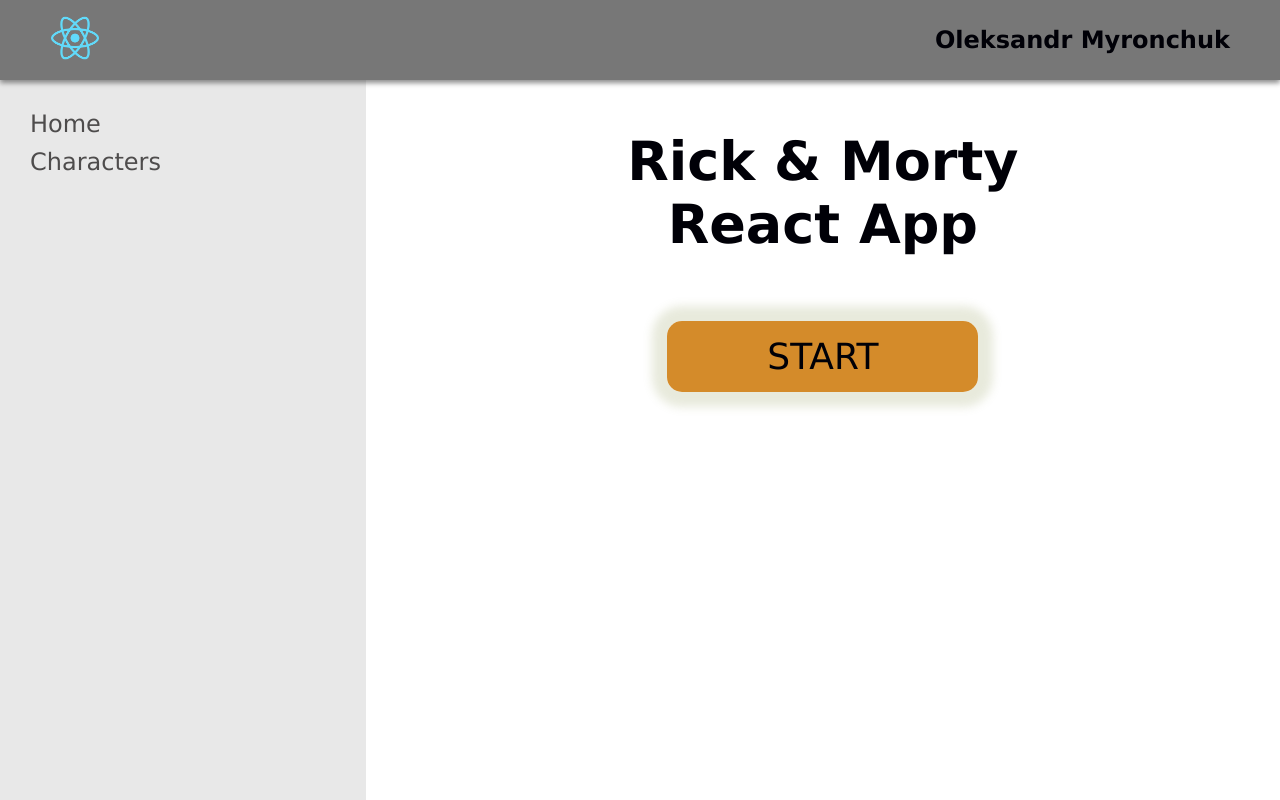
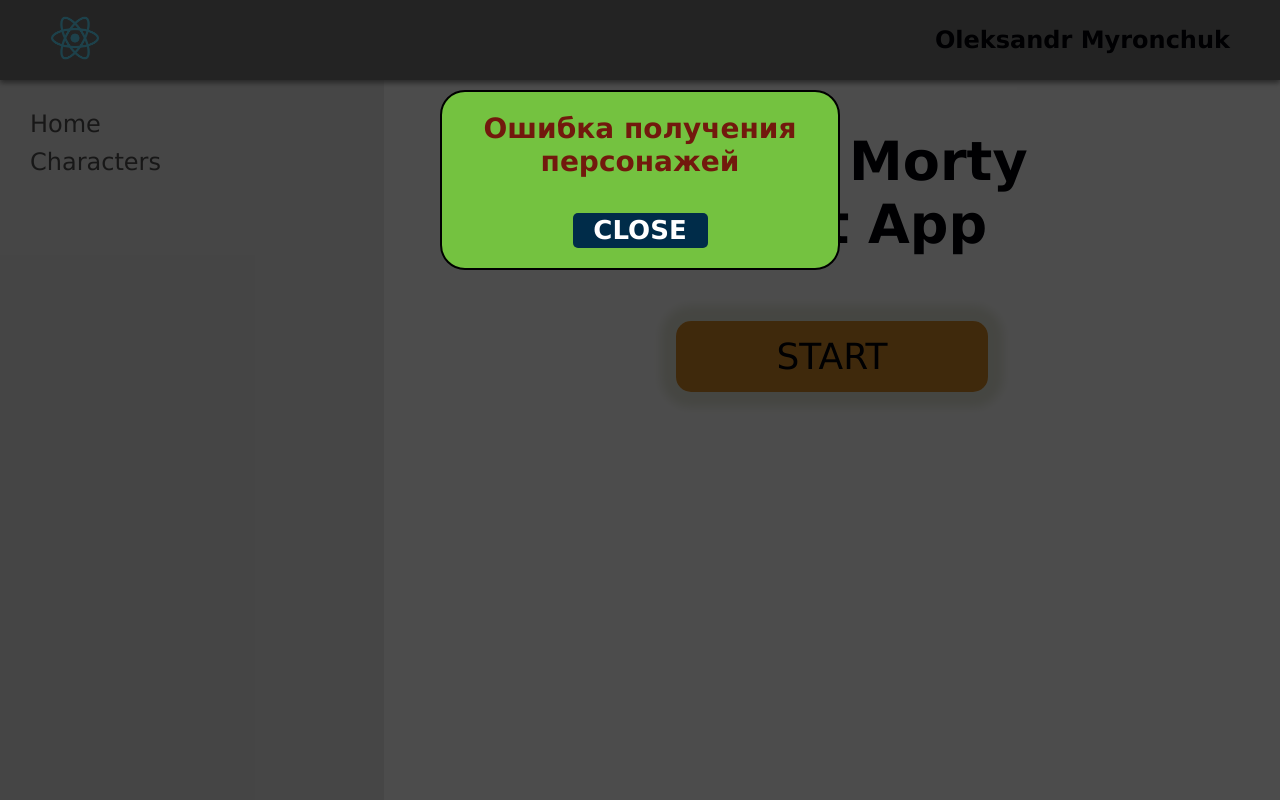
Before and after one commit to SMU25/Rick-and-Morty-React-App, a React (Create React App) app: page / in a window 1280 px wide. Built offline with nearby package versions, Linux system fonts and the light colour scheme; no server answers.

Commit message:
Add custom modal window

```diff
--- a/src/App.js
+++ b/src/App.js
@@ -1,12 +1,13 @@
-import { useState, useEffect } from "react";
+import React, { useState, useEffect } from "react";
 import { Route, Routes } from "react-router-dom";
 import axios from "axios";
 
 import Header from "./components/Header/Header";
 import Menu from "./components/Menu/Menu";
+import ModalWindow from "./components/ModalWindow";
 
 import Home from "./pages/Home";
-import Chatacters from "./pages/Characters";
+import Characters from "./pages/Characters";
 
 function App() {
   const [characters, setCharacters] = useState([]);
@@ -14,6 +15,8 @@
   const [loading, setLoading] = useState(true);
   const [currentPage, setCurrentPage] = useState(1);
   const [charactersPerPage, setCharactersPerPage] = useState(20);
+  const [openedModal, setOpenedModal] = useState(false);
+  const [textModal, setTextModal] = useState("");
   useEffect(() => {
     async function getCharacters() {
       try {
@@ -21,13 +24,13 @@
           `https://rickandmortyapi.com/api/character/?page=${currentPage}`
         );
 
+        setCharacters(data.results);
         setInfo(data.info);
-        setCharacters(data.results);
 
         setLoading(false);
       } catch (error) {
-        alert("Ошибка получения персонажей");
-        console.log(error);
+        setTextModal("Ошибка получения персонажей");
+        setOpenedModal(true);
       }
     }
     getCharacters();
@@ -51,6 +54,11 @@
   };
   return (
     <div className="container">
+      <ModalWindow
+        opened={openedModal}
+        text={textModal}
+        setOpenedModal={setOpenedModal}
+      />
       <Header />
       <div className="wrapper">
         <Menu />
@@ -60,7 +68,7 @@
             <Route
               path="/characters"
               element={
-                <Chatacters
+                <Characters
                   characters={currentCharacters}
                   loading={loading}
                   totalCharacters={info.count}
--- a/src/components/Card.jsx
+++ b/src/components/Card.jsx
@@ -6,7 +6,7 @@
         src={image}
         alt="img"
         title={`
-        Character: ${name}
+        ${name}
         Status: ${status}
         Species: ${species}`}
       />
--- a/src/components/Header/Header.module.scss
+++ b/src/components/Header/Header.module.scss
@@ -2,10 +2,14 @@
   display: flex;
   justify-content: space-between;
   align-items: center;
-  max-width: 100%;
+  position: fixed;
+  top: 0;
+  left: 0;
+  width: 100%;
   height: 10vh;
   padding: 0 50px;
-  background-color: rgba(0, 0, 0, 0.534);
+  background-color: rgb(119, 119, 119);
+
   -webkit-box-shadow: 0px 3px 5px 0px rgba(36, 36, 36, 0.521);
   -moz-box-shadow: 0px 3px 5px 0px rgba(36, 36, 36, 0.521);
   box-shadow: 0px 3px 5px 0px rgba(36, 36, 36, 0.521);
--- a/src/components/Menu/Menu.module.scss
+++ b/src/components/Menu/Menu.module.scss
@@ -1,8 +1,9 @@
 .menu {
+  position: fixed;
+  left: 0;
   width: 30%;
-  min-height: 90vh;
+  height: 90vh;
   background-color: rgba(87, 87, 87, 0.137);
-  left: 0;
 
   &__list {
     margin: 30px 50px 0 30px;
--- /dev/null
+++ b/src/components/ModalWindow.jsx
@@ -0,0 +1,14 @@
+function ModalWindow({ opened, text = "", setOpenedModal }) {
+  return (
+    <div className={`overlay ${opened ? "overlay--visible" : ""}`}>
+      <div className="modal-window">
+        <p className="modal-window__text"> {text}</p>
+        <button className="close" onClick={() => setOpenedModal(false)}>
+          Close
+        </button>
+      </div>
+    </div>
+  );
+}
+
+export default ModalWindow;
--- a/src/components/Pagination.jsx
+++ b/src/components/Pagination.jsx
@@ -1,3 +1,6 @@
+import arrowLeft from "../assets/img/arrow-left.svg";
+import arrowRight from "../assets/img/arrow-right.svg";
+
 function Pagination({
   totalCharacters,
   charactersPerPage,
@@ -14,11 +17,11 @@
   return (
     <ul className="pagination">
       <button onClick={prevPage} className="button-prev-page">
-        {"<"}
+        <img src={arrowLeft} alt="arrow-left" />
       </button>
       {pageNumbers.map((number) => (
         <li
-          className="page-number"
+          className="pagination__page-number"
           key={number}
           onClick={() => paginate(number)}
         >
@@ -27,7 +30,7 @@
       ))}
 
       <button onClick={nextPage} className="button-next-page">
-        {">"}
+        <img src={arrowRight} alt="arrow-right" />
       </button>
     </ul>
   );
--- a/src/index.scss
+++ b/src/index.scss
@@ -7,22 +7,24 @@
 .container {
   // margin: 0 auto;
   min-width: 320px;
-  // max-width: 1920px;
+  max-width: 1920px;
 }
 .title {
   font-weight: 600;
 }
 .wrapper {
   display: flex;
+  margin-top: 10vh;
 }
 .content {
-  width: 75%;
+  margin-left: 30%;
+  width: 70%;
   overflow: hidden;
 }
 
 .home {
   max-width: 50%;
-  margin: 0 auto;
+  margin: 0 auto 50px;
   text-align: center;
   &__title {
     margin: 50px 0 80px;
@@ -82,29 +84,120 @@
     }
   }
   &__pagination {
+    display: flex;
   }
   .pagination {
+    max-width: 85%;
     display: flex;
     flex-wrap: wrap;
     justify-content: center;
     align-items: center;
     padding: 0 20px 50px;
+    &__page-number {
+      background-color: rgb(31, 114, 168);
+      color: #fff;
+
+      font-size: 22px;
+      margin: 5px 5px;
+      padding: 0 5px;
+
+      &:hover {
+        background-color: rgba(65, 58, 58, 0.767);
+      }
+    }
   }
-  .page-number,
+  .pagination__page-number,
   .button-prev-page,
   .button-next-page {
-    padding: 0 5px;
-    font-size: 22px;
+    font-weight: 500;
     cursor: pointer;
+    border-radius: 5px;
   }
-  .page-number {
-    padding: 0 5px;
 
+  .button-prev-page,
+  .button-next-page {
+    background-color: rgb(31, 114, 168);
+    color: #fff;
+
+    width: 70px;
+    height: 30px;
+    font-size: 24px;
+
+    border: none;
+    outline: none;
     &:hover {
-      color: rgb(150, 40, 40);
+      background-color: rgba(65, 58, 58, 0.767);
+      color: #000;
+    }
+    img {
+      fill: #fff;
+      width: 100%;
+      height: 100%;
     }
   }
-  .button-prev-page,
-  .button-next-page {
+  &__numbers {
+    width: 50px;
+    height: 30px;
+    border-radius: 5px;
   }
 }
+
+.overlay {
+  display: flex;
+  justify-content: center;
+  position: fixed;
+  top: 0;
+  left: 0;
+  height: 100%;
+  width: 100%;
+  background-color: rgba(0, 0, 0, 0.7);
+  opacity: 1;
+  transition: opacity 0.1s ease-in-out, visibility 0.1s ease-in-out;
+  visibility: hidden;
+  overflow: hidden;
+  z-index: 1;
+  &--visible {
+    visibility: visible;
+    opacity: 1;
+  }
+}
+.modal-window {
+  display: flex;
+  flex-direction: column;
+  justify-content: space-between;
+  align-items: center;
+  margin-top: 7%;
+  width: 400px;
+  height: 180px;
+  text-align: center;
+  background-color: #74c240;
+  border: 2px solid black;
+  border-radius: 25px;
+  font-size: 28px;
+  font-weight: 600;
+  overflow: hidden;
+  padding: 20px;
+
+  &__text {
+    color: #72190d;
+  }
+}
+
+.close {
+  width: 135px;
+  height: 35px;
+  margin-top: 20px;
+  color: #fff;
+  background-color: #002c49;
+
+  font-size: 26px;
+  font-weight: 600;
+  border-radius: 5px;
+  text-transform: uppercase;
+  cursor: pointer;
+  border: none;
+  outline: none;
+  &:hover {
+    background-color: #225475;
+  }
+}
--- a/src/pages/Characters.jsx
+++ b/src/pages/Characters.jsx
@@ -29,6 +29,11 @@
           nextPage={nextPage}
           paginate={paginate}
         />
+        <ul className="characters__numbers">
+          <li>10</li>
+          <li>20</li>
+          <li>50</li>
+        </ul>
       </div>
     </div>
   );
```
Also changed, not shown: src/assets/img/arrow-left.svg (added), src/assets/img/arrow-right.svg (added).
